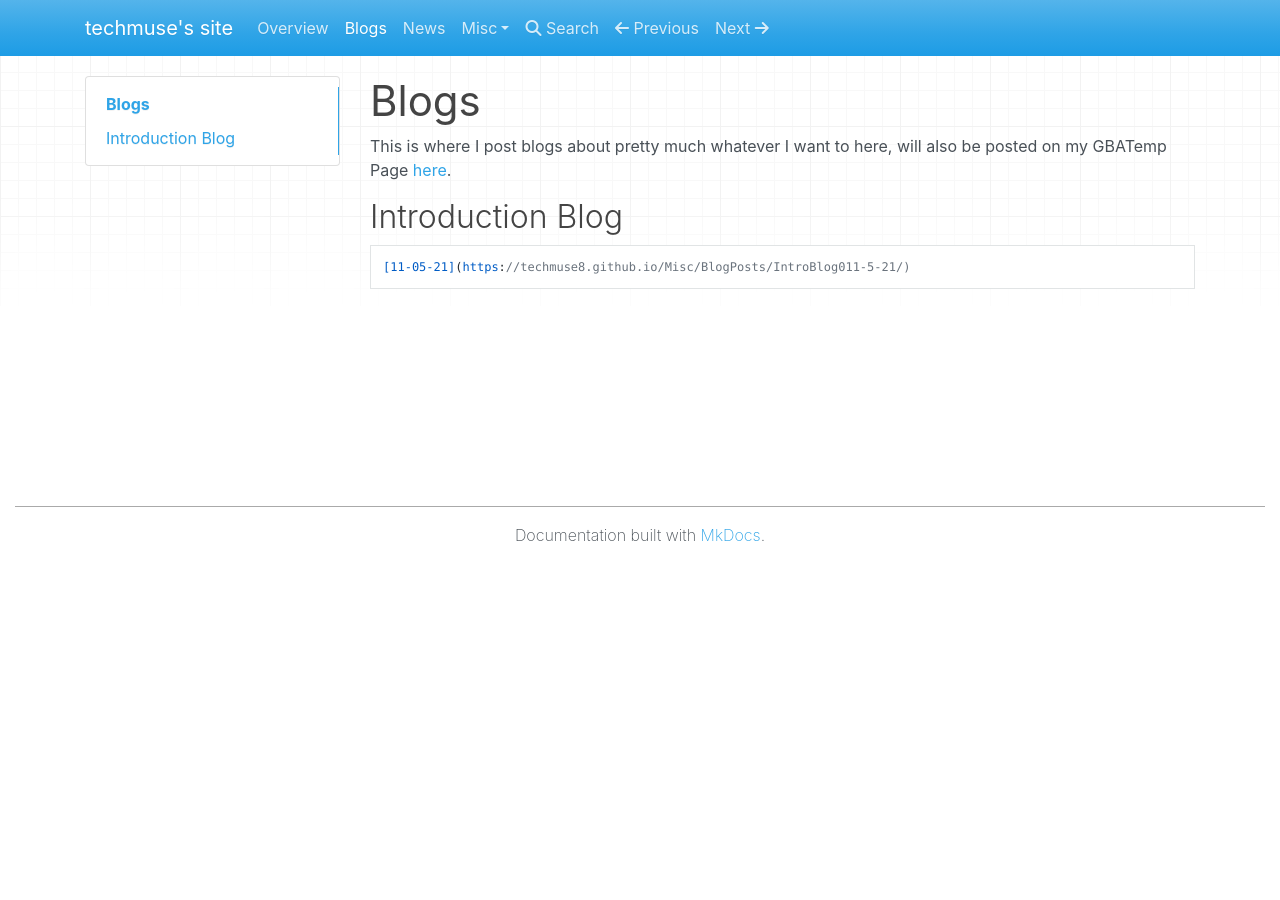
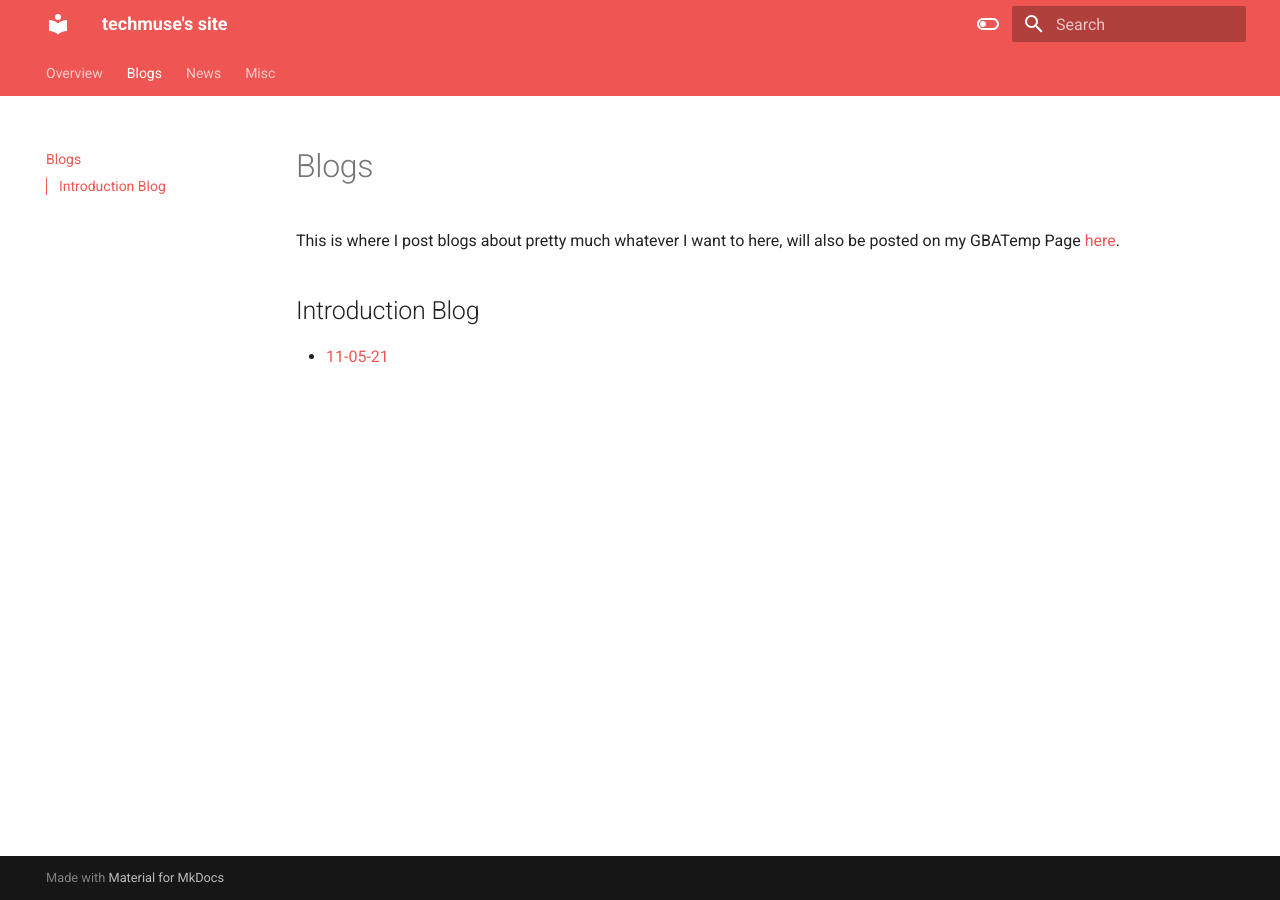
Before and after one commit to techmuse8/techmuse8.github.io, an MkDocs documentation site: the page built from docs/Blogs.md, in a window 1280 px wide. Built offline with MkDocs 1.6.1 and Material for MkDocs 9.7.7, drawn with Linux system fonts in a browser that asks for light colours; nearby versions of some CDN libraries.

Commit message:
Massive overhaul
Changelog:
- Switched to the material theme (link: https://squidfunk.github.io/mkdocs-material/)
- various mistakes fixed
- main color being red
- option for dark mode, main color is blue

```diff
--- a/docs/Blogs.md
+++ b/docs/Blogs.md
@@ -1,6 +1,4 @@
 # Blogs
-
 This is where I post blogs about pretty much whatever I want to here, will also be posted on my GBATemp Page [here](https://gbatemp.net/members/techmuse.467988/#ubs_blog_entries).
 ## Introduction Blog
-
-    [11-05-21](https://techmuse8.github.io/Misc/BlogPosts/IntroBlog011-5-21/)
+- [11-05-21](https://techmuse8.github.io/Misc/BlogPosts/IntroBlog011-5-21/)
--- a/mkdocs.yml
+++ b/mkdocs.yml
@@ -1 +1,20 @@
 site_name: techmuse's site
+theme:
+  name: material
+  features:
+    - navigation.top
+    - toc.integrate
+    - navigation.tabs
+  palette:
+    - media: "(prefers-color-scheme: light)"
+      scheme: default
+      primary: red
+      toggle:
+        icon: material/toggle-switch-off-outline
+        name: Switch to dark mode
+    - media: "(prefers-color-scheme: dark)"
+      scheme: slate
+      primary: blue
+      toggle:
+        icon: material/toggle-switch
+        name: Switch to light mode
```
Also changed, not shown: docs/Misc/Plugs.md (+4 -3 lines), docs/News.md (+3 -3 lines).
